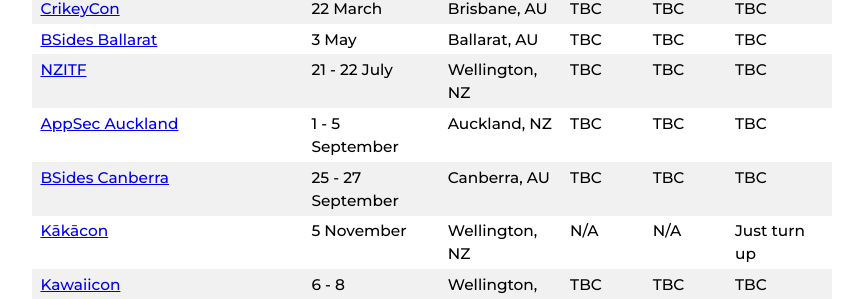
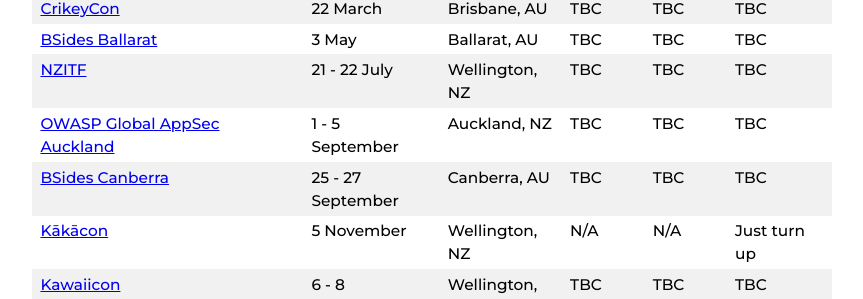
Before and after one commit to nzkarit/downundercons, a Jekyll site: the page built from index.markdown, in a window 1280 px wide. Shown: the part 896-1195 px from the top of the page, without its empty margins (208-1071 px from the left). Built offline with Jekyll 4.4.1, drawn with Linux system fonts in a browser that asks for light colours.

Commit message:
Update index.markdown

```diff
--- a/index.markdown
+++ b/index.markdown
@@ -29,7 +29,7 @@ These are a list of hacker/infosec cons and meetups in the NZ and Aussie Area.
 | [CrikeyCon](https://crikeycon.com/) | 22 March | Brisbane, AU | TBC | TBC | TBC |
 | [BSides Ballarat](https://www.linkedin.com/posts/dr-paul-black-20b615a0_bsides-ballarat-will-be-held-on-saturday-activity-7248840033477033984-bg4I/) | 3 May | Ballarat, AU | TBC | TBC | TBC |
 | [NZITF](https://nzitf.org.nz/conference-details) | 21 - 22 July | Wellington, NZ | TBC | TBC | TBC |
-| [AppSec Auckland](https://appsec.org.nz/conference/) | 1 - 5 September | Auckland, NZ | TBC | TBC | TBC |
+| [OWASP Global AppSec Auckland](https://appsec.org.nz/conference/) | 1 - 5 September | Auckland, NZ | TBC | TBC | TBC |
 | [BSides Canberra](https://www.bsidesau.com.au/) | 25 - 27 September | Canberra, AU | TBC | TBC | TBC |
 | [Kākācon](https://www.kākācon.nz/) | 5 November | Wellington, NZ | N/A | N/A | Just turn up |
 | [Kawaiicon](https://kawaiicon.org/) | 6 - 8 November | Wellington, NZ | TBC | TBC | TBC |
```
